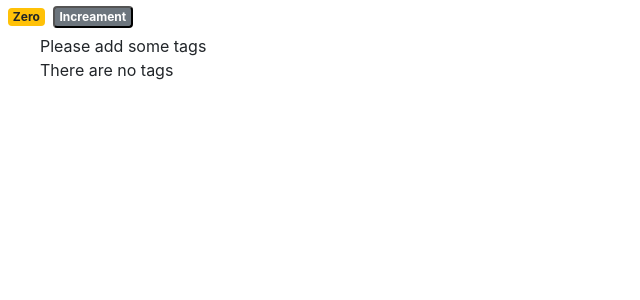
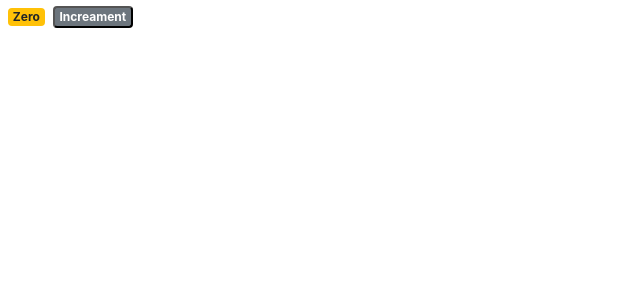
Before and after one commit to Nareshsonagoni/React.js-NS, a React (Create React App) app: page / in a window 1280 px wide. Shown: the top 300 px of the page, without its empty margins (0-640 px from the left). Built offline with nearby package versions, Linux system fonts and the light colour scheme.

Commit message:
Handling the events.

```diff
--- a/src/components/counter.jsx
+++ b/src/components/counter.jsx
@@ -3,25 +3,22 @@ import React, { Component } from "react";
 class Counter extends Component {
   state = {
     // we use state to define all the elements used in the present component.
-    count: 0,
-    tags: [] //["tag1", "tag2", "tag3"]
+    count: 0
   };
 
-  renderTags() {
-    if (this.state.tags.length === 0) return <p>There are no tags</p>;
-
-    return this.state.tags.map(tag => <li key={tag}>{tag}</li>);
+  handleIncreament() {
+    console.log("Increament clicked", this);
   }
   render() {
     return (
       <React.Fragment>
         <span className={this.getBedgeClass()}>{this.formatCount()}</span>
-        <button className="badge badge-secondary btn-sm">Increament</button>
-        <ul>
-          <span>{this.state.tags.length === 0 && "Please add some tags"}</span>
-          {/* // when JS evaluates this expression it will return the last conditon always if true.*/}
-          {this.renderTags()}
-        </ul>
+        <button
+          onClick={this.handleIncreament}
+          className="badge badge-secondary btn-sm"
+        >
+          Increament
+        </button>
       </React.Fragment>
     );
   }
```
